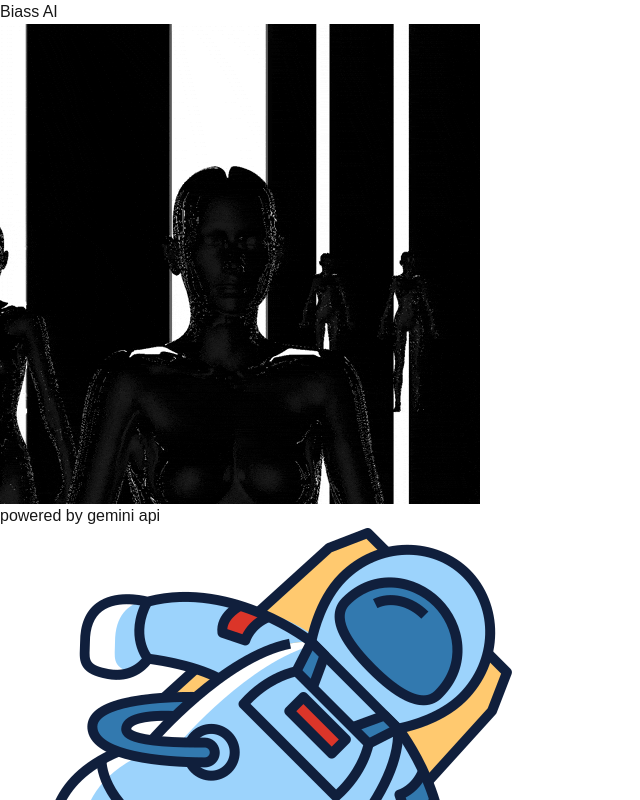
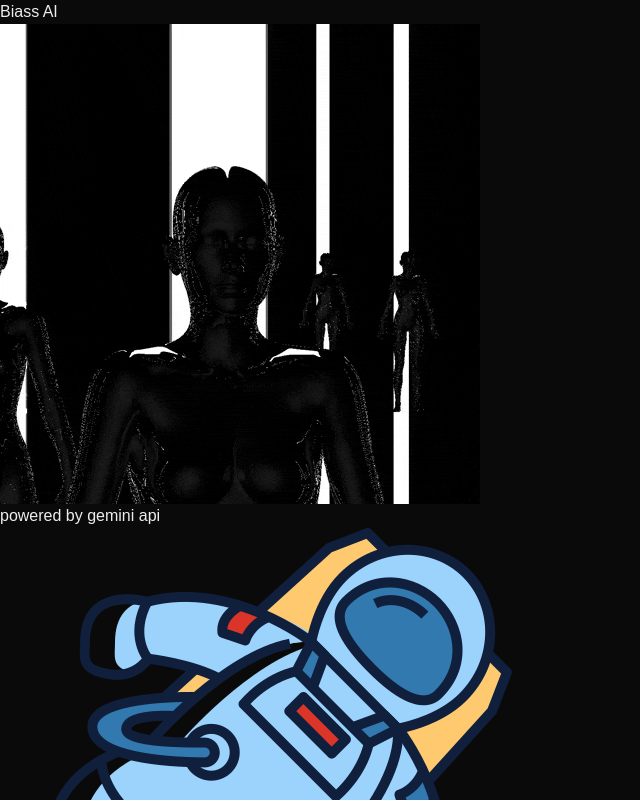
Before and after one commit to Nanahandresaputra/next-ai-gemini, a Next.js app: page / in a window 1280 px wide. Shown: the top 800 px of the page, without its empty margins (0-640 px from the left). Built offline with nearby package versions, Linux system fonts and the light colour scheme.

Commit message:
themme dark

```diff
--- a/src/app/globals.css
+++ b/src/app/globals.css
@@ -2,7 +2,7 @@
 @tailwind components;
 @tailwind utilities;
 
-:root {
+/* :root {
   --background: #ffffff;
   --foreground: #171717;
 }
@@ -12,6 +12,11 @@
     --background: #0a0a0a;
     --foreground: #ededed;
   }
+} */
+
+:root {
+  --background: #0a0a0a;
+  --foreground: #ededed;
 }
 
 body {
--- a/src/app/layout.tsx
+++ b/src/app/layout.tsx
@@ -3,6 +3,7 @@ import { Geist, Geist_Mono } from "next/font/google";
 import "./globals.css";
 import Image from "next/image";
 import robot from '../assets/robot.gif';
+import { ThemeProvider } from "next-themes";
 
 
 const geistSans = Geist({
@@ -25,14 +26,15 @@ export default function RootLayout({
 }: Readonly<{
   children: React.ReactNode;
 }>) {
+
   return (
-    <html lang="en" className="dark" >
+    <html lang="en">
       <body
         className={`${geistSans.variable} ${geistMono.variable} antialiased`}
       >
         <section className="grid grid-cols-7">
           <div className="w-full border-r-gray-600 border-r-2 rounded-r-3xl h-screen flex flex-col justify-between py-14  col-span-1">
-            <p className="text-center font-semibold" >Biass AI</p>
+            <p className="text-center font-semibold " >Biass AI</p>
             <Image src={robot} alt="astronaut" className="h-96 w-44 object-cover animate-ping " />
             <p className="text-center italic " >powered by gemini api</p>
           </div>
```
